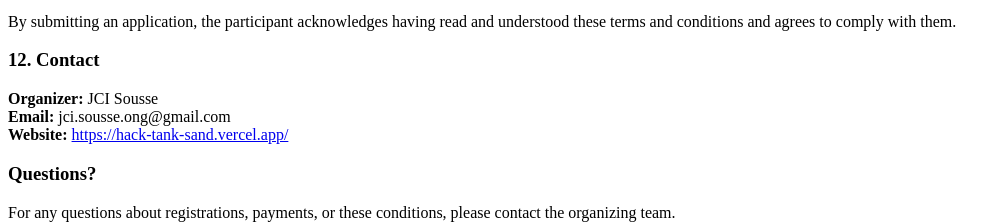
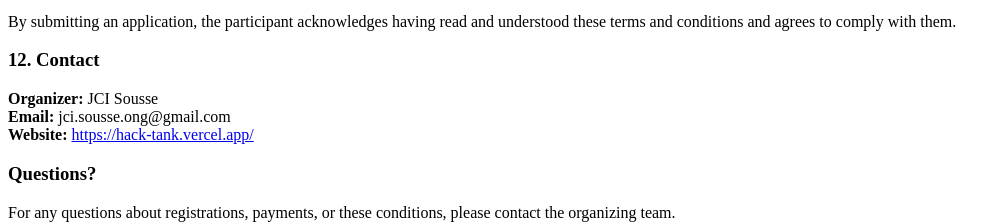
Before and after one commit to ismailLehioui/hackTank, a React (Vite) app: page /terms in a window 1280 px wide. Shown: the part 1820-2044 px from the top of the page, without its empty margins (0-1007 px from the left). Built offline with nearby package versions, Linux system fonts and the light colour scheme; no server answers; the database is empty; the HTML template or start-up script is replaced by a standard one.

Commit message:
fix link

```diff
--- a/src/pages/Terms.tsx
+++ b/src/pages/Terms.tsx
@@ -108,7 +108,7 @@ export function Terms() {
             <p>
               <strong>Organizer:</strong> JCI Sousse<br />
               <strong>Email:</strong> jci.sousse.ong@gmail.com<br />
-              <strong>Website:</strong> <a href="https://hack-tank.vercel.app/" target="_blank" rel="noreferrer">https://hack-tank-sand.vercel.app/</a>
+              <strong>Website:</strong> <a href="https://hack-tank.vercel.app/" target="_blank" rel="noreferrer">https://hack-tank.vercel.app/</a>
             </p>
           </div>
         </div>
```
